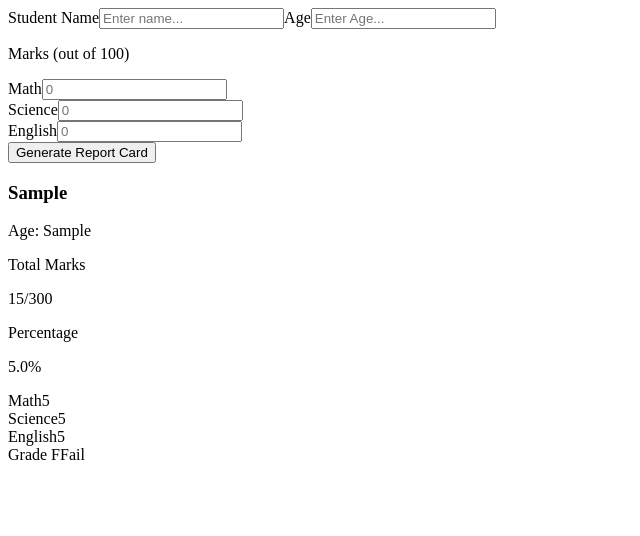
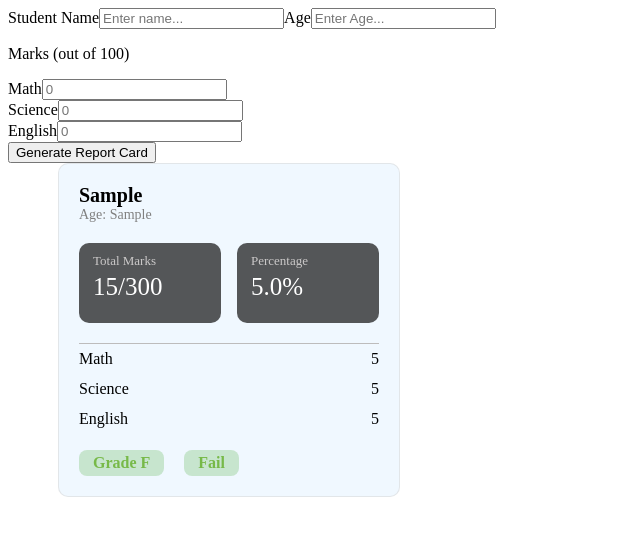
Before and after one commit to riyaaa15/react-mini-projects, a React (Vite) app in the folder Report-Card-Generator/: page / in a window 1280 px wide. Both pictures are taken after typing "Sample", "Sample", "5", "5", "5" into the empty fields and a click on the button "Generate Report Card". Shown: the top 536 px of the page, without its empty margins (0-640 px from the left). Built offline with nearby package versions, Linux system fonts and the light colour scheme.

Commit message:
Add styles for ReportData component

```diff
--- /dev/null
+++ b/Report-Card-Generator/src/ReportData.css
@@ -0,0 +1,70 @@
+.report-container{
+    border: 1px solid rgba(208, 206, 206, 0.455);
+    border-radius: 10px;
+    padding: 20px;
+    width: 300px;
+    margin-left: 50px;
+    background-color: aliceblue;
+    color: black;
+
+}
+
+h3{
+    margin: 0;
+    font-size: 20px;
+}
+.age{
+    margin: 0;
+    color: grey;
+    font-size: 14px;
+}
+.stats{
+    display: flex;
+    gap: 16px;
+    margin-bottom: 20px;
+}
+.stats div{
+    width: 150px;
+    border-radius: 10px;
+    padding: 10px 14px;
+    height: 60px;
+    background-color: rgba(29, 29, 29, 0.737);
+    margin-top: 20px;
+}
+.stats div p {
+    margin: 0;
+    margin-bottom: 4px;
+}
+.stats-label{
+    font-size: 13px;
+    color: rgb(203, 201, 201);
+}
+.stats-value{
+    font-size: 25px;
+    font-weight: 500;
+    color: white;
+}
+
+.grade-result{
+   display: flex;
+    gap: 20px;
+    margin-top: 16px;
+}
+.grade-result span{
+    padding:4px 14px;
+    border-radius: 8px;
+    color: rgb(119, 185, 72);
+    background-color: rgba(153, 208, 153, 0.477);
+    font-weight: 600;
+}
+
+.subjects  {
+    margin-top: 10px;
+    border-top: 1px solid rgb(189, 188, 188);
+}
+
+.subject-row{
+    display: flex;
+    justify-content: space-between;
+    padding: 6px 0;
+}
--- a/Report-Card-Generator/src/ReportData.jsx
+++ b/Report-Card-Generator/src/ReportData.jsx
@@ -1,4 +1,4 @@
-// import "./ReportData.css";
+import "./ReportData.css";
 
 export default function ReportData({
     name, age, math, science, english}){
```
